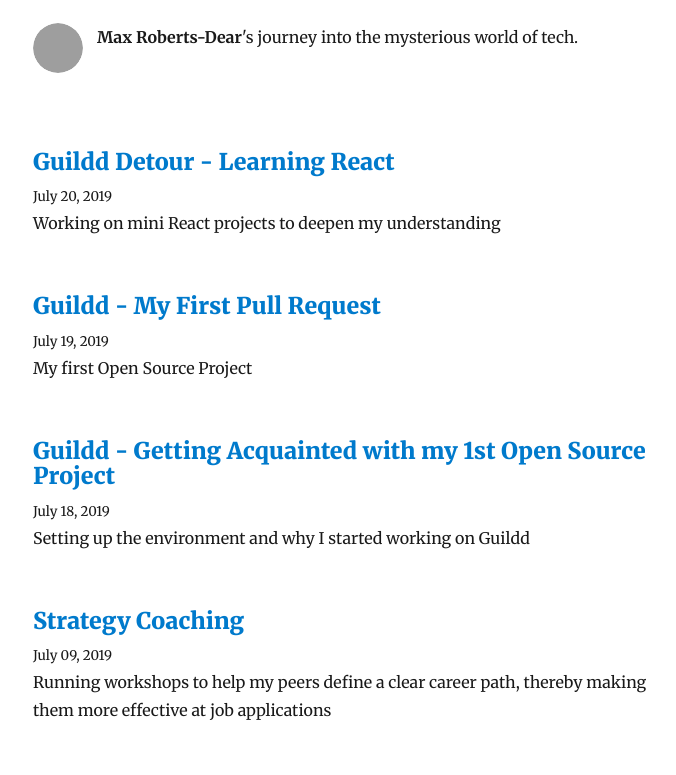
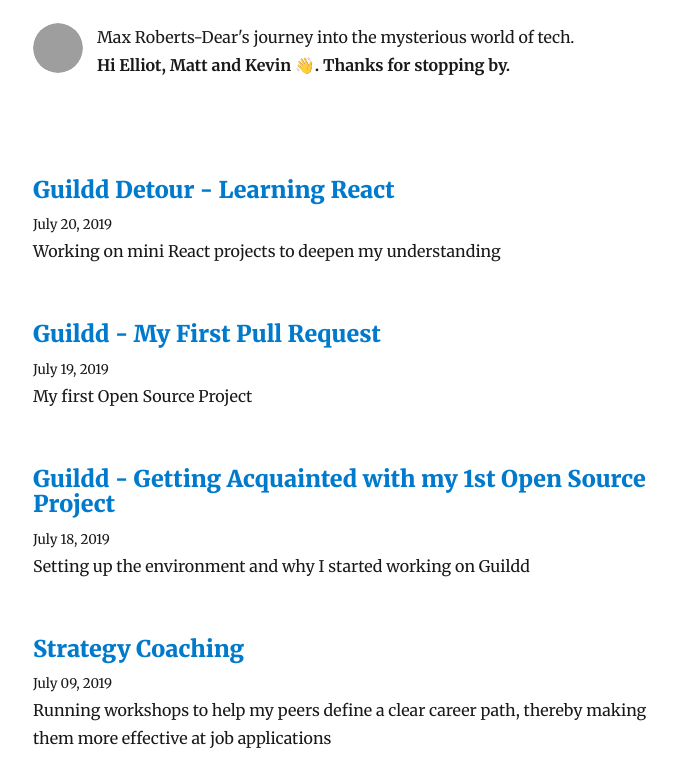
Before and after one commit to MaxRobertsDear/blog, a Gatsby site: page / in a window 1280 px wide. Shown: the part 131-906 px from the top of the page, without its empty margins (292-968 px from the left). Built offline with nearby package versions, Linux system fonts and the light colour scheme; Gatsby itself is replaced by a stand-in of ours; some packages are replaced by stand-ins of ours; grey boxes are pictures that could not be loaded.

Commit message:
Personalised message Greeting Elliot, Matt and Kevin from Shell

```diff
--- a/src/components/bio.js
+++ b/src/components/bio.js
@@ -38,7 +38,8 @@ function Bio() {
               }}
             />
             <p>
-              <strong>{author}</strong>'s journey into the mysterious world of tech.
+              {author}'s journey into the mysterious world of tech.
+              <div><strong> Hi Elliot, Matt and Kevin 👋. Thanks for stopping by.</strong></div>
               {` `}
             </p>
           </div>
```
